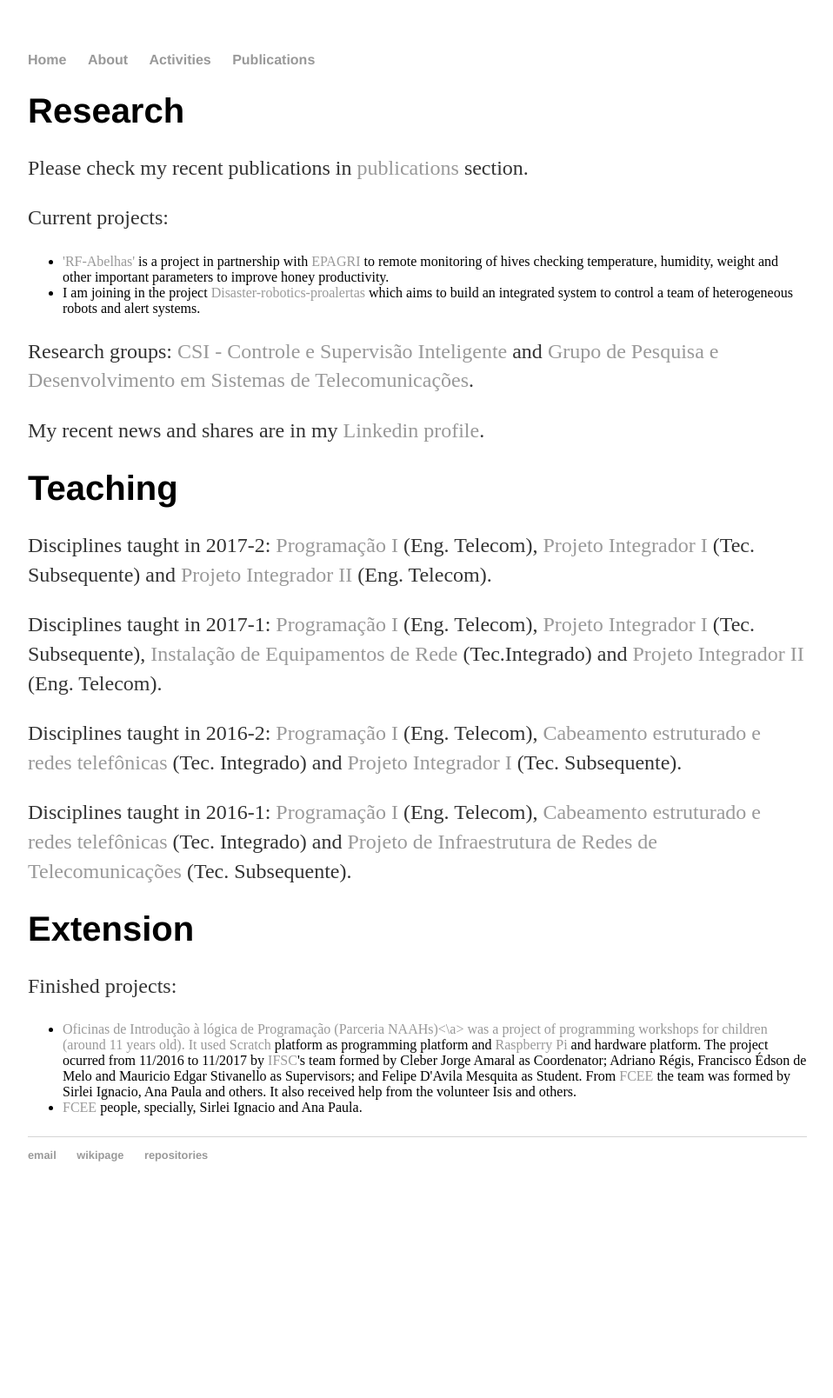
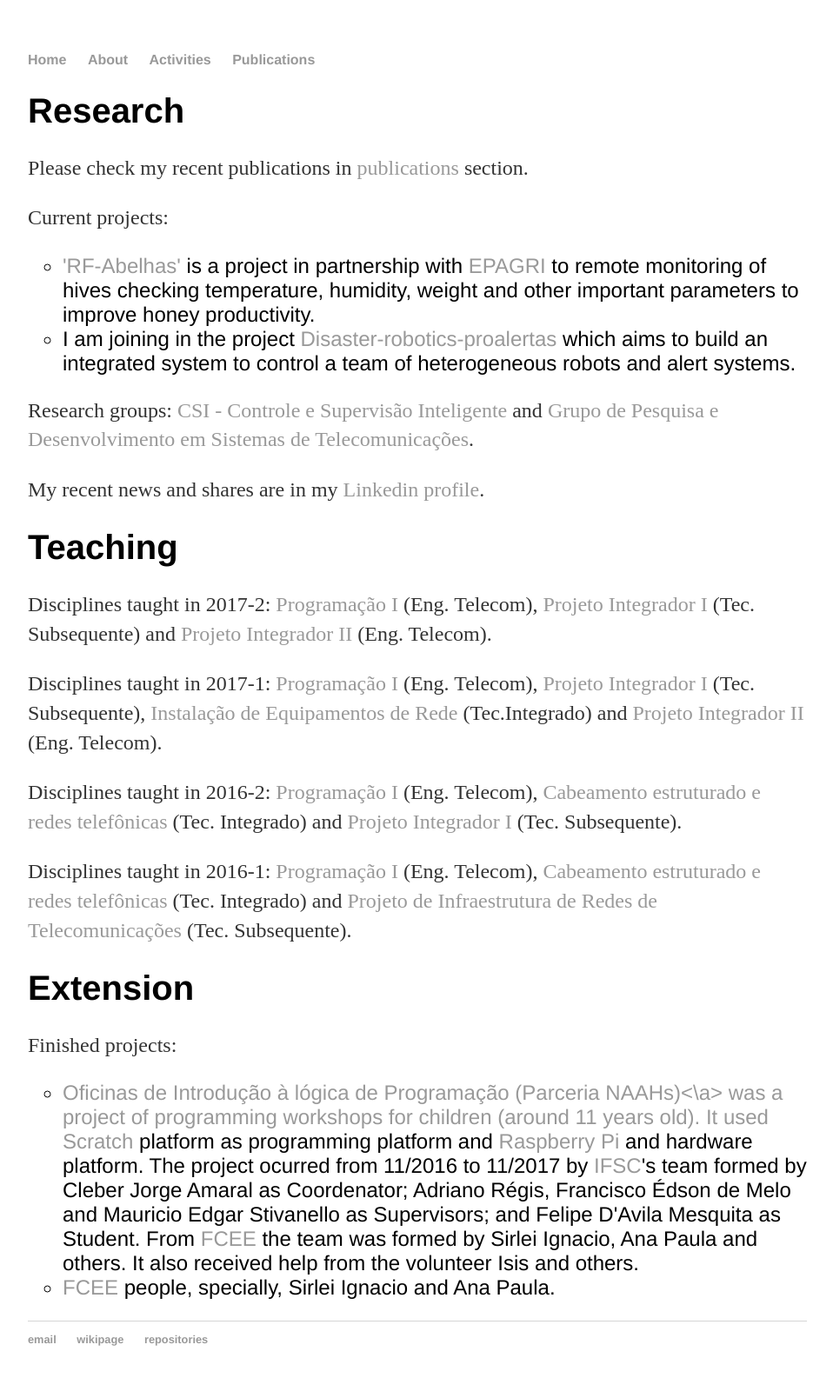
Before and after one commit to cleberjamaral/cleberjamaral.github.io, a Jekyll site: the page built from activities/index.html, in a window 1280 px wide. Shown: the whole page at 87% size, without its empty margins (160-1118 px from the left). Built offline with Jekyll 4.4.1, drawn with Linux system fonts in a browser that asks for light colours; before the commit the page ends 1396 px from its top, so only the background shows below that.

Commit message:
Update index.html

```diff
--- a/activities/index.html
+++ b/activities/index.html
@@ -7,7 +7,7 @@ title: Cleber Jorge Amaral - activities
 	<h1>Research</h1>
 	<p>Please check my recent publications in <a href="../publications">publications</a> section.</p>
 	<p>Current projects:
-		<ul>
+		<ul class="a">
   			<li>
 				<a href="https://wiki.sj.ifsc.edu.br/wiki/index.php/Sensoriamento_Remoto_das_Condi%C3%A7%C3%B5es_Ambientais_de_Colmeias_de_Abelhas_utilizando_RF">'RF-Abelhas'</a> is a project in partnership with <a href="http://www.epagri.sc.gov.br/">EPAGRI</a> to remote monitoring of hives checking temperature, humidity, weight and other important parameters to improve honey productivity.<br>
 			</li>
@@ -53,7 +53,7 @@ title: Cleber Jorge Amaral - activities
 
 	<h1>Extension</h1>
 	<p>Finished projects:
-		<ul>
+		<ul class="a">
   			<li>
 				<a href="https://wiki.sj.ifsc.edu.br/wiki/index.php/Oficinas_de_Introdu%C3%A7%C3%A3o_%C3%A0_l%C3%B3gica_de_Programa%C3%A7%C3%A3o_(Parceria_NAAHs)">Oficinas de Introdução à lógica de Programação (Parceria NAAHs)<\a> was a project of programming workshops for children (around 11 years old).
 					It used <a href="https://scratch.mit.edu/">Scratch</a> platform as programming platform and <a href="https://www.raspberrypi.org/">Raspberry Pi</a> and hardware platform.
```
